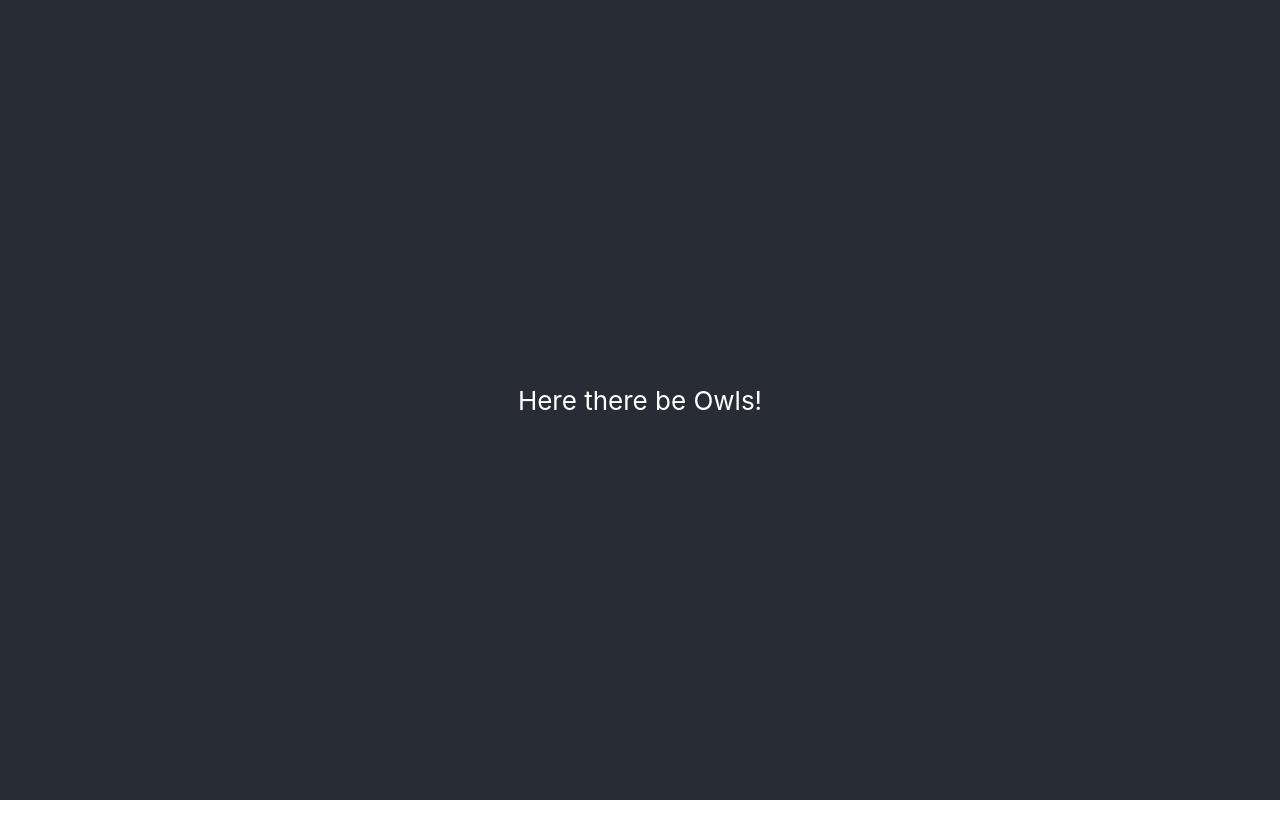
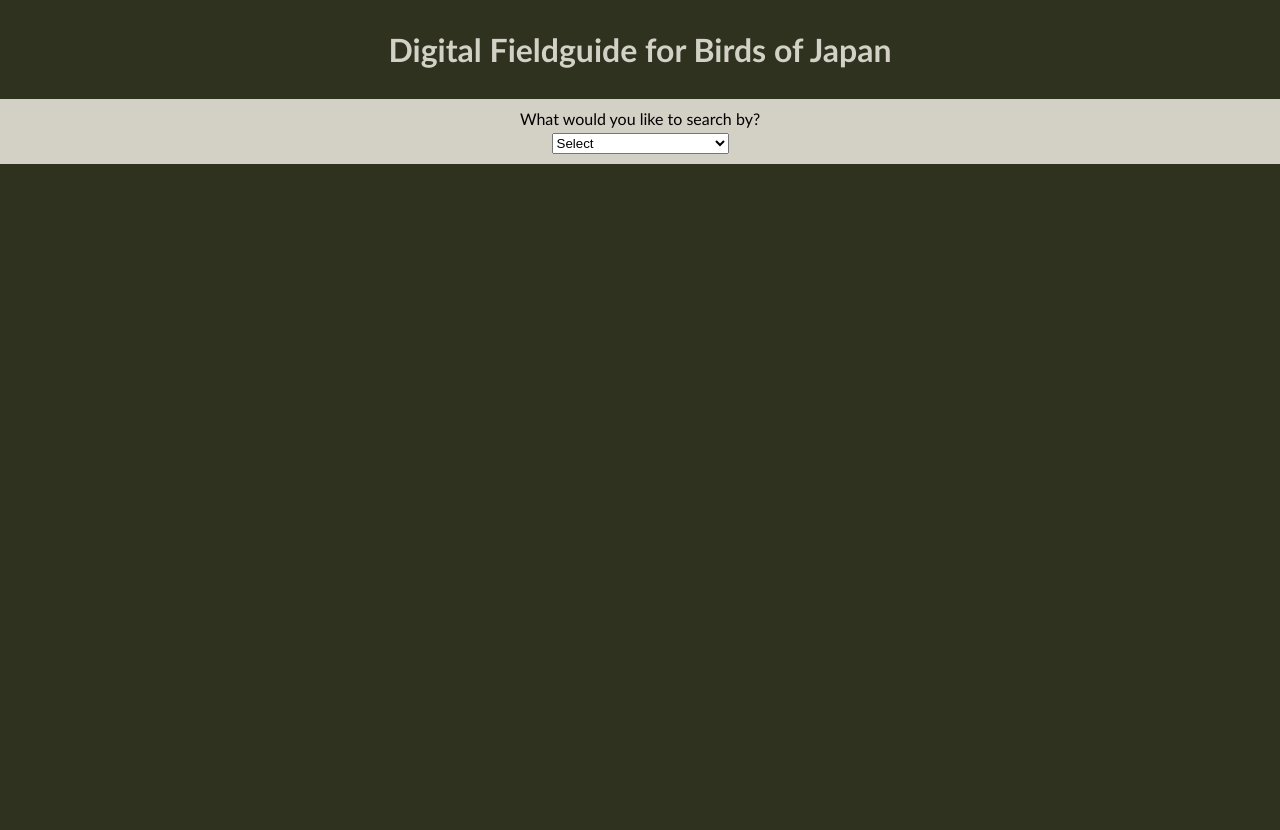
Before and after one commit to CescaMerlin/DigitalFieldGuide, a React (Create React App) app: page / in a window 1280 px wide. Before the commit the page ends 800 px from the top, so only its background shows below. Built offline with nearby package versions, Linux system fonts and the light colour scheme.

Commit message:
started on some styling and logic for search

```diff
--- a/public/index.html
+++ b/public/index.html
@@ -24,20 +24,10 @@
       work correctly both with client-side routing and a non-root public URL.
       Learn how to configure a non-root public URL by running `npm run build`.
     -->
-    <title>React App</title>
+    <title>DigiTori</title>
   </head>
   <body>
     <noscript>You need to enable JavaScript to run this app.</noscript>
     <div id="root"></div>
-    <!--
-      This HTML file is a template.
-      If you open it directly in the browser, you will see an empty page.
-
-      You can add webfonts, meta tags, or analytics to this file.
-      The build step will place the bundled scripts into the <body> tag.
-
-      To begin the development, run `npm start` or `yarn start`.
-      To create a production bundle, use `npm run build` or `yarn build`.
-    -->
   </body>
 </html>
--- a/src/components/App.jsx
+++ b/src/components/App.jsx
@@ -1,14 +1,28 @@
-import React from "react";
+import React, { useState } from "react";
 import "../styles/App.css";
+import Header from "./Header";
+import Home from "./Home";
 
-function App() {
+const App = () => {
+  const [catSelect, setCatSelect] = useState("");
+  const [searchParams, setSearchParams] = useState({
+    commonNameEnglish: "",
+    commonNameRomaji: "",
+    commonNameJapanese: "",
+    order: "",
+    family: "",
+    species: "",
+  });
+
+  console.log("App level current cat:", catSelect);
+  console.log("App level current search:", searchParams);
+
   return (
     <div className="App">
-      <header className="App-header">
-        <p>Here there be Owls!</p>
-      </header>
+      <Header />
+      <Home catSelect={catSelect} setCatSelect={setCatSelect} />
     </div>
   );
-}
+};
 
 export default App;
--- /dev/null
+++ b/src/components/Header.jsx
@@ -0,0 +1,10 @@
+import React from "react";
+import "../styles/Header.css";
+
+function Header() {
+  return (
+    <header className="header">Digital Fieldguide for Birds of Japan</header>
+  );
+}
+
+export default Header;
--- /dev/null
+++ b/src/components/Home.jsx
@@ -0,0 +1,55 @@
+import React, { useState, useEffect } from "react";
+import { useQuery, gql } from "@apollo/client";
+import "../styles/Home.css";
+
+const Home = (props) => {
+  const handleCatSelect = (e) => {
+    props.setCatSelect(e.target.value);
+  };
+  const handleOrdSelect = (e) => {
+    props.setSearchParams({
+      order: e.target.value,
+    });
+  };
+  const handleFamSelect = (e) => {
+    props.setSearchParams({
+      family: e.target.value,
+    });
+  };
+
+  return (
+    <section>
+      What would you like to search by?
+      <br></br>
+      <select className="categorySelect" onClick={handleCatSelect}>
+        <option value="select">Select</option>
+        <option value="order">Order</option>
+        <option value="family">Family</option>
+        <option value="species">Species</option>
+        <option value="engName">English Common Name</option>
+        <option value="romName">Romaji Common Name</option>
+        <option value="japName">Japanese Common Name</option>
+      </select>
+      <br></br>
+      {props.catSelect === "order" && (
+        <select className="sciSelect" onClick={handleOrdSelect}>
+          <option value="select">Select</option>
+          <option value="strigiformes">Strigiformes</option>
+          <option value="accipitriformes">Accipitriformes</option>
+          <option value="passeriformes">Passeriformes</option>
+        </select>
+      )}
+      {props.catSelect === "family" && (
+        <select className="sciSelect" onClick={handleFamSelect}>
+          <option value="select">Select</option>
+          <option value="strigidae">Strigidae</option>
+          <option value="pandionidae">Pandionidae</option>
+          <option value="accipitridae">Accipitridae</option>
+          <option value="corvidae">Corvidae</option>
+        </select>
+      )}
+    </section>
+  );
+};
+
+export default Home;
--- a/src/index.jsx
+++ b/src/index.jsx
@@ -15,10 +15,6 @@ const client = new ApolloClient({
   cache: new InMemoryCache(),
 });
 
-//const createStoreWithMiddleware = compose(applyMiddleware(thunk))(createStore);
-
-//const store = createStoreWithMiddleware(reducer);
-
 ReactDOM.render(
   <ApolloProvider client={client}>
     <App />
--- a/src/styles/App.css
+++ b/src/styles/App.css
@@ -1,38 +1,6 @@
 .App {
   text-align: center;
+  background-color: #2e321f;
+  width: 100%;
+  height: 100%;
 }
-
-.App-logo {
-  height: 40vmin;
-  pointer-events: none;
-}
-
-@media (prefers-reduced-motion: no-preference) {
-  .App-logo {
-    animation: App-logo-spin infinite 20s linear;
-  }
-}
-
-.App-header {
-  background-color: #282c34;
-  min-height: 100vh;
-  display: flex;
-  flex-direction: column;
-  align-items: center;
-  justify-content: center;
-  font-size: calc(10px + 2vmin);
-  color: white;
-}
-
-.App-link {
-  color: #61dafb;
-}
-
-@keyframes App-logo-spin {
-  from {
-    transform: rotate(0deg);
-  }
-  to {
-    transform: rotate(360deg);
-  }
-}
--- /dev/null
+++ b/src/styles/Header.css
@@ -0,0 +1,10 @@
+header {
+  background-color: #2e321f;
+  margin-top: 30px;
+  margin-bottom: 30px;
+  width: 100%;
+  font-family: "Optima", sans-serif;
+  color: #d3d0c5;
+  font-size: xx-large;
+  font-weight: bold;
+}
--- /dev/null
+++ b/src/styles/Home.css
@@ -0,0 +1,18 @@
+section {
+  width: 100%;
+  background-color: #d3d0c5;
+  padding-top: 10px;
+  padding-bottom: 10px;
+}
+
+.categorySelect {
+  margin-top: 5px;
+  padding-top: 1px;
+  padding-bottom: 1px;
+}
+
+.sciSelect {
+  margin-top: 5px;
+  padding-top: 1px;
+  padding-bottom: 1px;
+}
--- a/src/styles/index.css
+++ b/src/styles/index.css
@@ -1,13 +1,7 @@
 body {
-  margin: 0;
-  font-family: -apple-system, BlinkMacSystemFont, 'Segoe UI', 'Roboto', 'Oxygen',
-    'Ubuntu', 'Cantarell', 'Fira Sans', 'Droid Sans', 'Helvetica Neue',
-    sans-serif;
-  -webkit-font-smoothing: antialiased;
-  -moz-osx-font-smoothing: grayscale;
+  height: 100vh;
+  background-color: #2e321f;
+  margin: 0px;
+  padding-top: 0px;
+  font-family: "Optima", sans-serif;
 }
-
-code {
-  font-family: source-code-pro, Menlo, Monaco, Consolas, 'Courier New',
-    monospace;
-}
```
